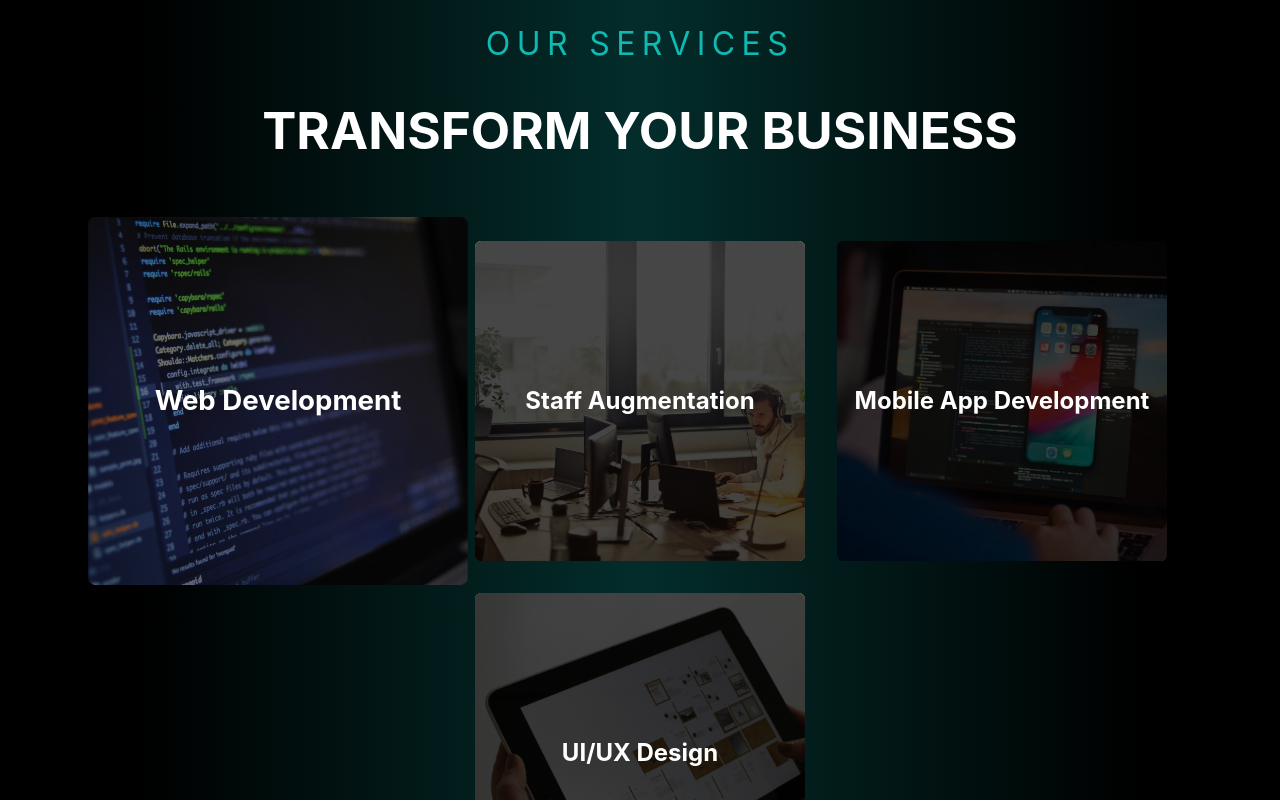
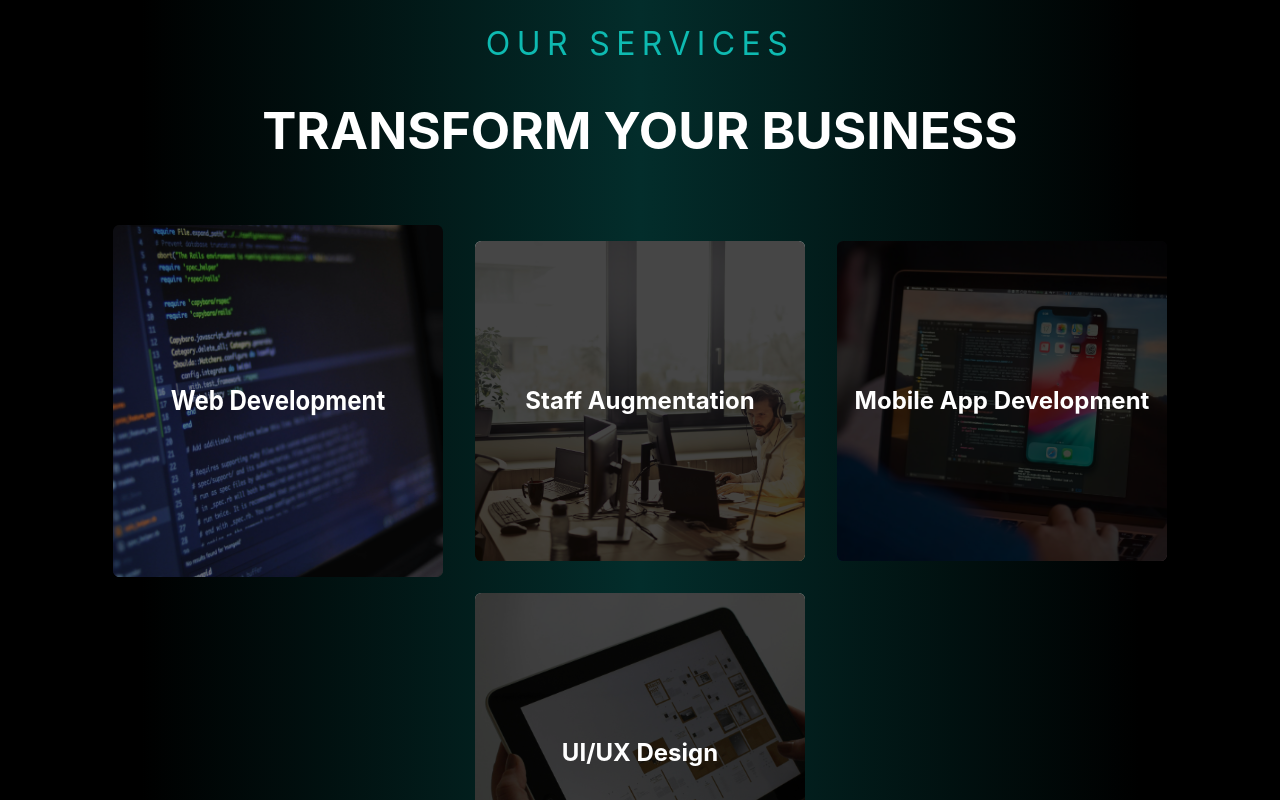
Before and after one commit to ahsanshabbir797/enovia-labs, a React (Vite) app: page / in a window 1280 px wide. In both pictures the pointer is over the element "Web Development". Shown: the part 908-1708 px from the top of the page. Built offline with nearby package versions, Linux system fonts and the light colour scheme.

Commit message:
Implement scale vertically only

```diff
--- a/src/components/Our-Services/Our-Services.module.css
+++ b/src/components/Our-Services/Our-Services.module.css
@@ -54,7 +54,7 @@ h2 {
 }
 .card:hover {
   transition: 0.5s;
-  scale: 1.15;
+  transform: scale(1, 1.1);
   cursor: pointer;
 }
 
```
